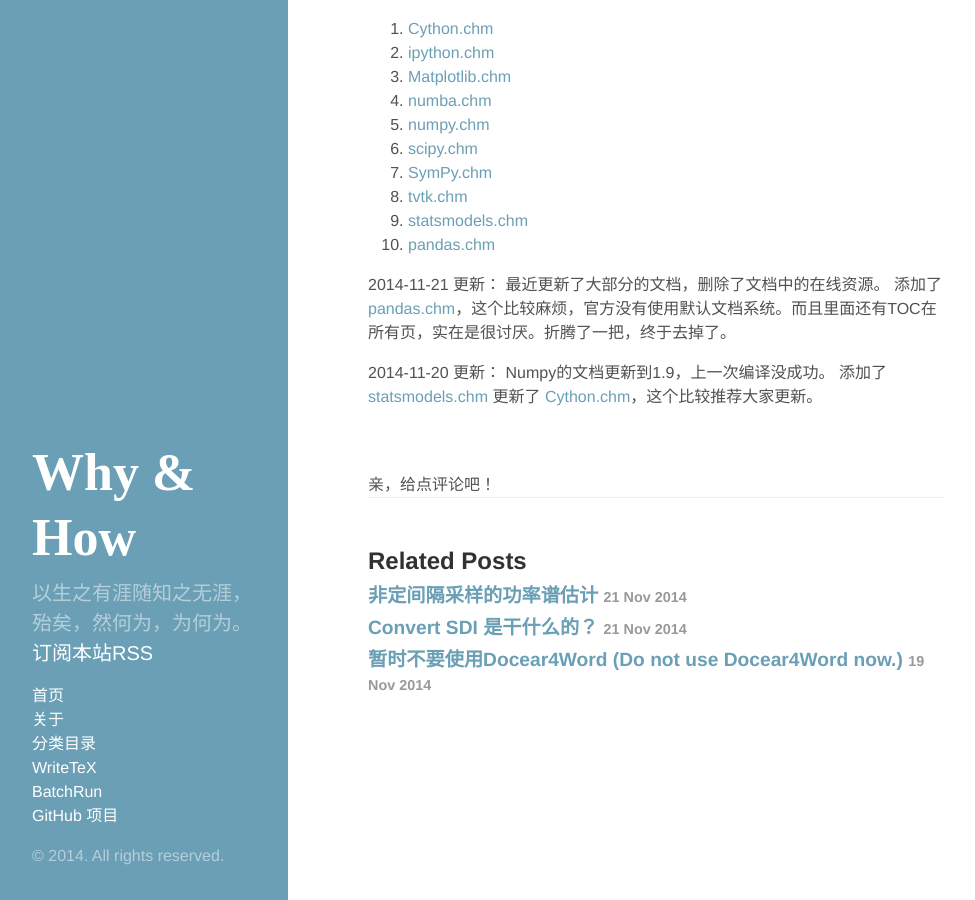
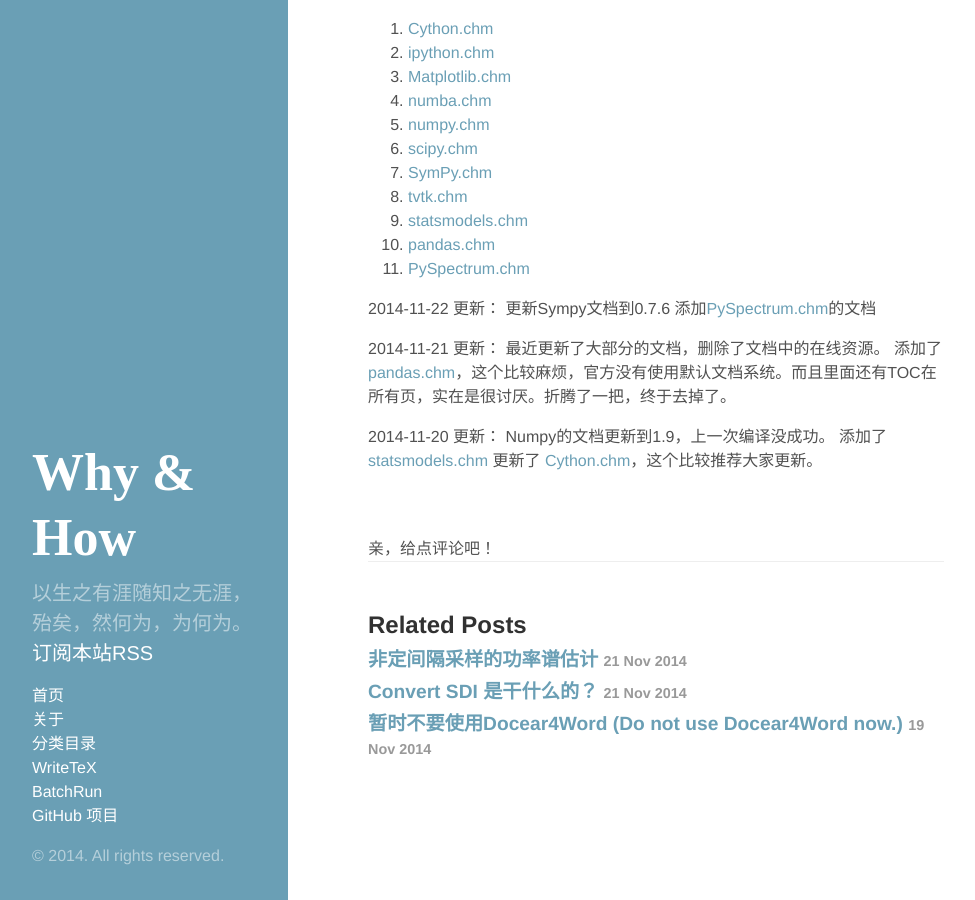
Before and after one commit to wanglongqi/wanglongqi.github.io, a Jekyll site: the page built from _posts/2014-11-04-CHMFiles.markdown, in a window 1280 px wide and 900 px high, scrolled down 639 px. Shown: the whole window, without its empty margins (0-975 px from the left). Built offline with Jekyll 4.4.1, drawn with Linux system fonts in a browser that asks for light colours; comment, search, counter and statistics services are not loaded; grey boxes are pictures that could not be loaded.

Commit message:
update chms

```diff
--- a/_posts/2014-11-04-CHMFiles.markdown
+++ b/_posts/2014-11-04-CHMFiles.markdown
@@ -23,7 +23,11 @@
 1. [tvtk.chm](https://wanglongqi.github.io/public/chms/tvtkdoc.chm)
 1. [statsmodels.chm](https://wanglongqi.github.io/public/chms/statsmodelsdoc.chm)
 1. [pandas.chm](https://wanglongqi.github.io/public/chms/pandas.chm)
+1. [PySpectrum.chm](https://wanglongqi.github.io/public/chms/Spectrum.chm)
 
+2014-11-22 更新：
+更新Sympy文档到0.7.6
+添加[PySpectrum.chm](https://wanglongqi.github.io/public/chms/Spectrum.chm)的文档
 
 2014-11-21 更新：
 最近更新了大部分的文档，删除了文档中的在线资源。
```
